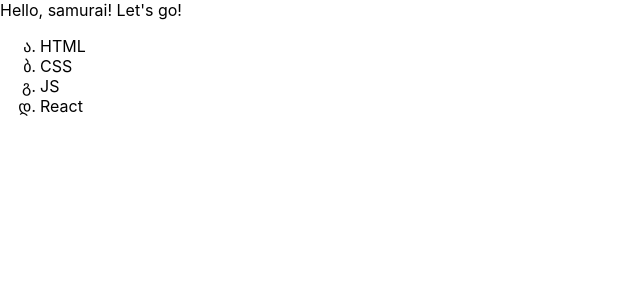
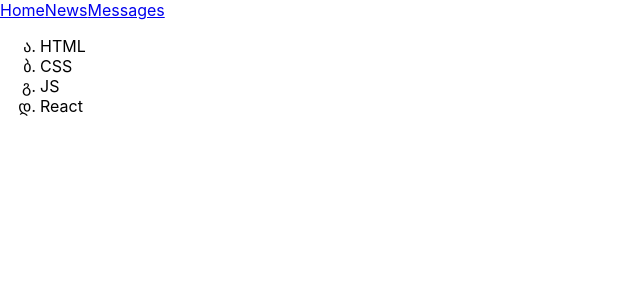
Before and after one commit to Yau1heni/social-network, a React (Create React App) app: page / in a window 1280 px wide. Shown: the top 300 px of the page, without its empty margins (0-640 px from the left). Built offline with nearby package versions, Linux system fonts and the light colour scheme.

Commit message:
07 component Technologies and Header

```diff
--- a/src/App.tsx
+++ b/src/App.tsx
@@ -1,10 +1,17 @@
 import React from 'react';
 import './App.css';
 
-function App() {
+const App = () => {
     return (
-        <div className="App">
-            Hello, samurai! Let's go!
+        <div>
+            <Header/>
+            <Technologies/>
+        </div>
+    );
+}
+
+const Technologies = () => {
+    return (
         <div>
             <ul>
                 <li>HTML</li>
@@ -13,8 +20,17 @@
                 <li>React</li>
             </ul>
         </div>
+    )
+}
+
+const Header = () => {
+    return (
+        <div>
+            <a href='#'>Home</a>
+            <a href='#'>News</a>
+            <a href='#'>Messages</a>
         </div>
-    );
+    )
 }
 
 export default App;
```
Lines whose indentation alone changed are shown as unchanged.
